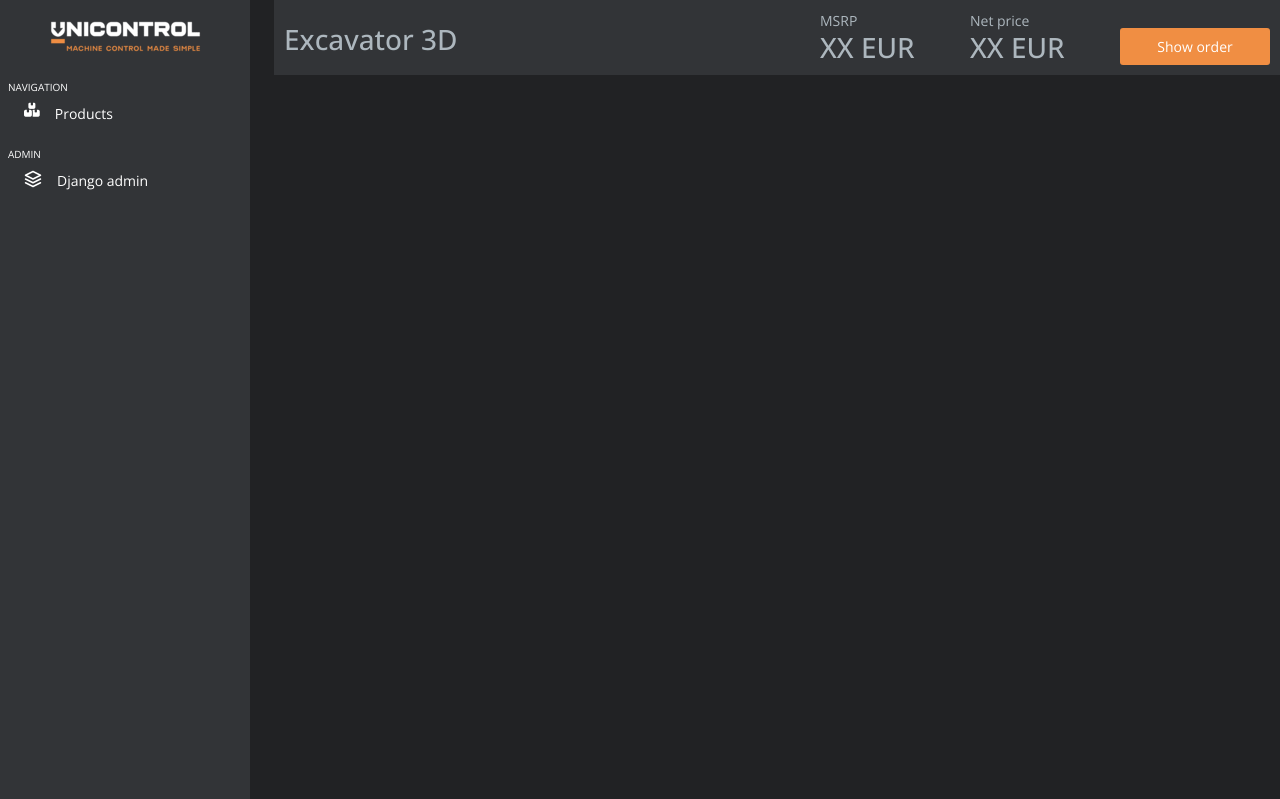
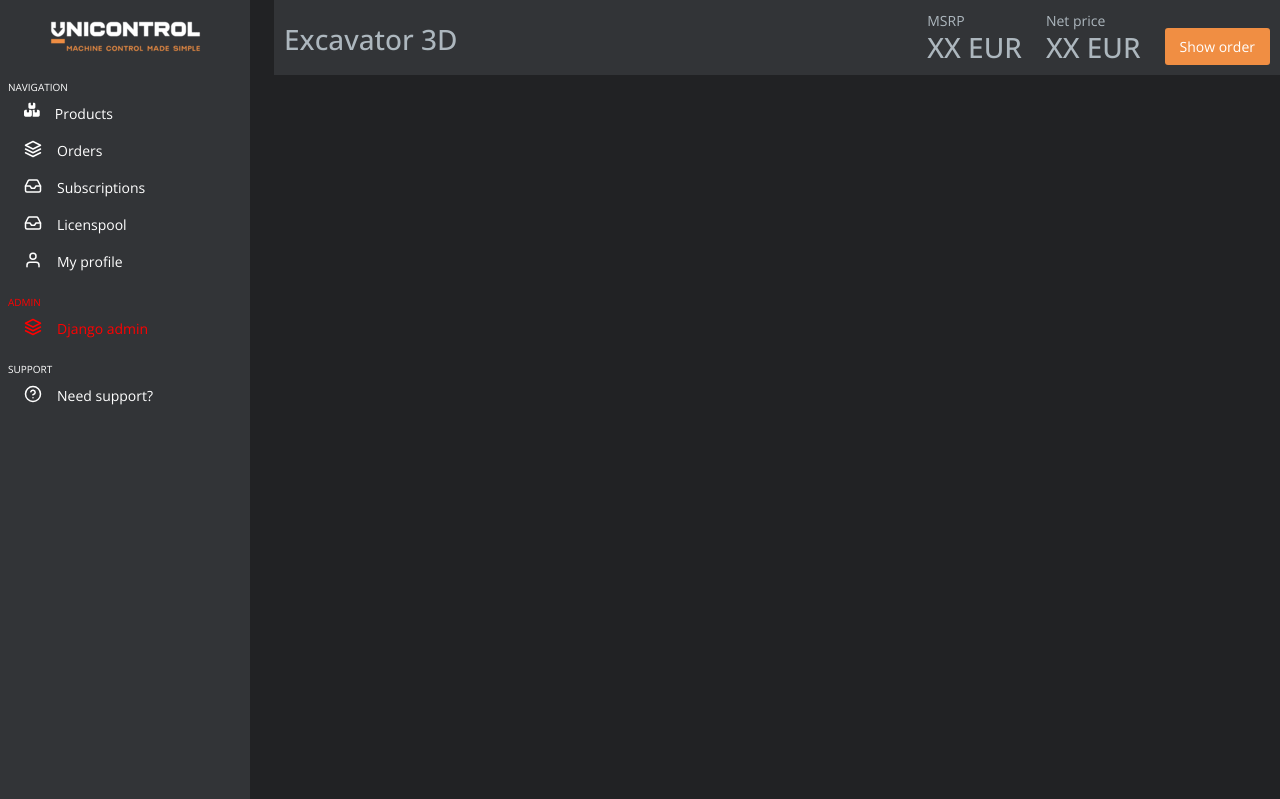
Before and after one commit to Artaey/Unicontrolproject, a Django app: page / in a window 1280 px wide. Shown: the top 799 px of the page. Run offline with Django 5.2, Linux system fonts and the light colour scheme.

Commit message:
cart style update + all links in sidebar

```diff
--- a/static/css/base.css
+++ b/static/css/base.css
@@ -29,6 +29,11 @@ button {
     padding: 8px 15px;
     border-radius: 3px !important;
     border: 0px;
+}
+
+.closeButton {
+    color: var(--text);
+    cursor: pointer;
 }
 
 .page {
@@ -79,14 +84,6 @@ header {
     position: fixed;
 }
 
-header div {
-    width: 150px;
-    min-width: 150px;
-}
-
-.header-text {
-    width: 100%;
-}
 /*Header end*/
 
 /*Cart start*/
@@ -94,13 +91,16 @@ header div {
     background-color: var(--card);
     color: var(--text);
     padding: 15px;
-    border-radius: 0px 0px 0px 3px;
     position: fixed;
     right: calc((50% - (250px / 2)) * -1);
     top: 75px;
     width: calc(50% - (250px / 2));
-    max-height: calc(100% - 75px) !important;
-    overflow-y: scroll;
+    height: calc(100% - 75px) !important;
+    overflow-y: auto;
+}
+
+.cartOrder {
+    height: 100%;
 }
 /*Cart end*/
 
@@ -108,7 +108,6 @@ header div {
 .content {
     margin-top: 75px;
     width: 100%;
-    height: 50000px;
 }
 /*Excavator end*/
 
@@ -140,7 +139,7 @@ thead tr {
     }
 
     .sidebar a {
-        padding-left: 10px;
+        padding-left: 8px;
     }
 
     .sidebar img,
@@ -167,6 +166,7 @@ thead tr {
     /*Revert changes on hover*/
     .sidebar:hover {
         width: 250px !important;
+        box-shadow: 4px 4px 4px 4px rgba(0, 0, 0, 0.125);
     }
 
     .sidebar:hover a {
--- a/templates/components/cart.html
+++ b/templates/components/cart.html
@@ -1,4 +1,5 @@
-<div class="cart">
+<div class="cart d-flex flex-column">
+    <div class="d-flex justify-content-end"><a class="closeButton"><i data-feather="x"></i></a></div>
     <table>
         <thead>
             <tr>
@@ -19,4 +20,7 @@
             </tr>
         </tbody>
     </table>
+    <div class="cartOrder d-flex justify-content-end align-items-end mt-4">
+        <button>Place order</button>
+    </div>
 </div>
--- a/templates/components/header.html
+++ b/templates/components/header.html
@@ -1,7 +1,8 @@
-<header class="ms-4">
-    <div class="d-flex flex-column justify-content-end header-text">
+<header class="ms-4 d-flex justify-content-between">
+    <div class="d-flex flex-column justify-content-end">
         <h3>Excavator 3D</h3>
     </div>
+    <div class="d-flex gap-4">
         <div class="d-flex flex-column justify-content-end">
             <p class="mb-0">
                 MSRP
@@ -14,7 +15,8 @@
             </p>
             <h3 class="mb-0">XX EUR</h3>
         </div>
-    <div class="d-flex flex-column justify-content-end">
+        <div class="d-inline-flex flex-column justify-content-end">
             <button class="btnOrder">Show order</button>
         </div>
+    </div>
 </header>
--- a/templates/components/sidebar.html
+++ b/templates/components/sidebar.html
@@ -12,12 +12,49 @@
                 <div>Products</div>
             </a>
         </li>
-        <label>ADMIN</label>
-        <li class="nav-item">
+        <li class="nav-item fakeLink">
+            <a class="nav-link active d-flex" href="#">
+                <i data-feather="layers"></i>
+                <div>Orders</div>
+            </a>
+        </li>
+        <li class="nav-item fakeLink">
+            <a class="nav-link active d-flex" href="#">
+                <i data-feather="inbox"></i>
+                <div>Subscriptions</div>
+            </a>
+        </li>
+        <li class="nav-item fakeLink">
+            <a class="nav-link active d-flex" href="#">
+                <i data-feather="inbox"></i>
+                <div>Licenspool</div>
+            </a>
+        </li>
+        <li class="nav-item fakeLink">
+            <a class="nav-link active d-flex" href="#">
+                <i data-feather="user"></i>
+                <div>My profile</div>
+            </a>
+        </li>
+        <label style="color: red;">ADMIN</label>
+        <li class="nav-item" >
             <a class="nav-link d-flex" href="/admin">
-                <i data-feather="layers"></i>
-                <div>Django admin</div>
+                <i data-feather="layers" style="color: red;"></i>
+                <div style="color: red;">Django admin</div>
+            </a>
+        </li>
+        <label>SUPPORT</label>
+        <li class="nav-item fakeLink">
+            <a class="nav-link d-flex" href="#">
+                <i data-feather="help-circle"></i>
+                <div>Need support?</div>
             </a>
         </li>
     </ul>
 </nav>
+
+<script>
+    $(".fakeLink").on("click", function () {
+        alert("This link does not work in this prototype.\nOnly 'Products' work.")
+    })
+</script>
--- a/templates/order/excavator.html
+++ b/templates/order/excavator.html
@@ -13,6 +13,7 @@
 <script defer>
     const content = $(".content")
     const cart = $(".cart");
+    const btnOrder = $(".btnOrder")
     let cartOut = false;
 
     function getContentWidth() {
@@ -20,19 +21,23 @@
         return parseFloat(contentWidth) / 2 + "px"
     };
 
-    const btnOrder = $(".btnOrder").on("click", function () {
+    btnOrder.on("click", toggleCart);
+    $(".closeButton").on("click", toggleCart)
+
+    function toggleCart() {
         const contentWidth = getContentWidth();
-        console.log(contentWidth);
         if (!cartOut) {
             cart.css("right", 0)
             let padding = contentWidth
             content.css("padding-right", padding)
+            btnOrder.html("Hide order")
         }else {
             cart.css("right", "-" + contentWidth)
             content.css("padding-right", "0px")
+            btnOrder.html("Show order")
         }
         cartOut = !cartOut
-    });
+    }
 
     $(window).on("resize", function () {
         if (cartOut) {
```
Lines whose indentation alone changed are shown as unchanged.
